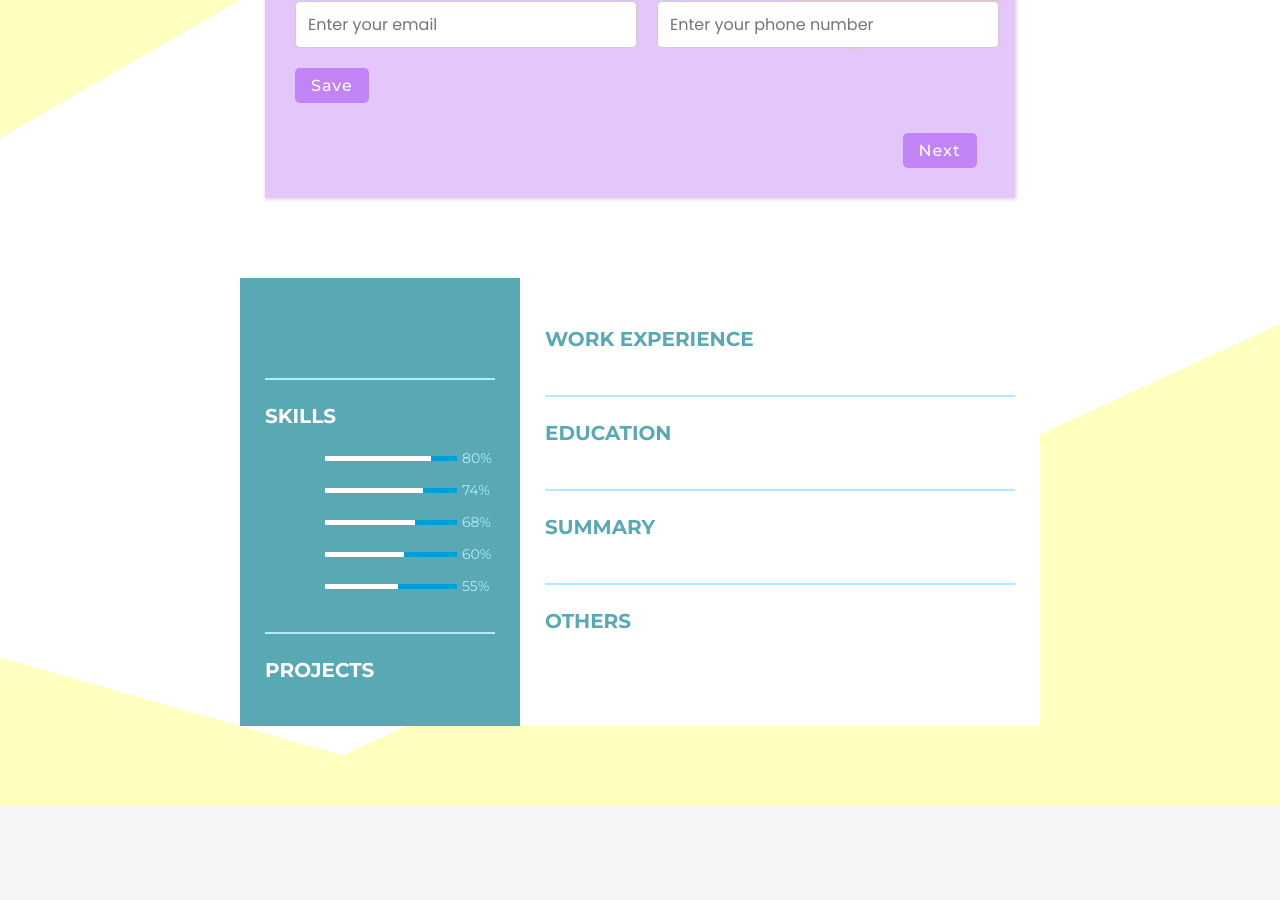
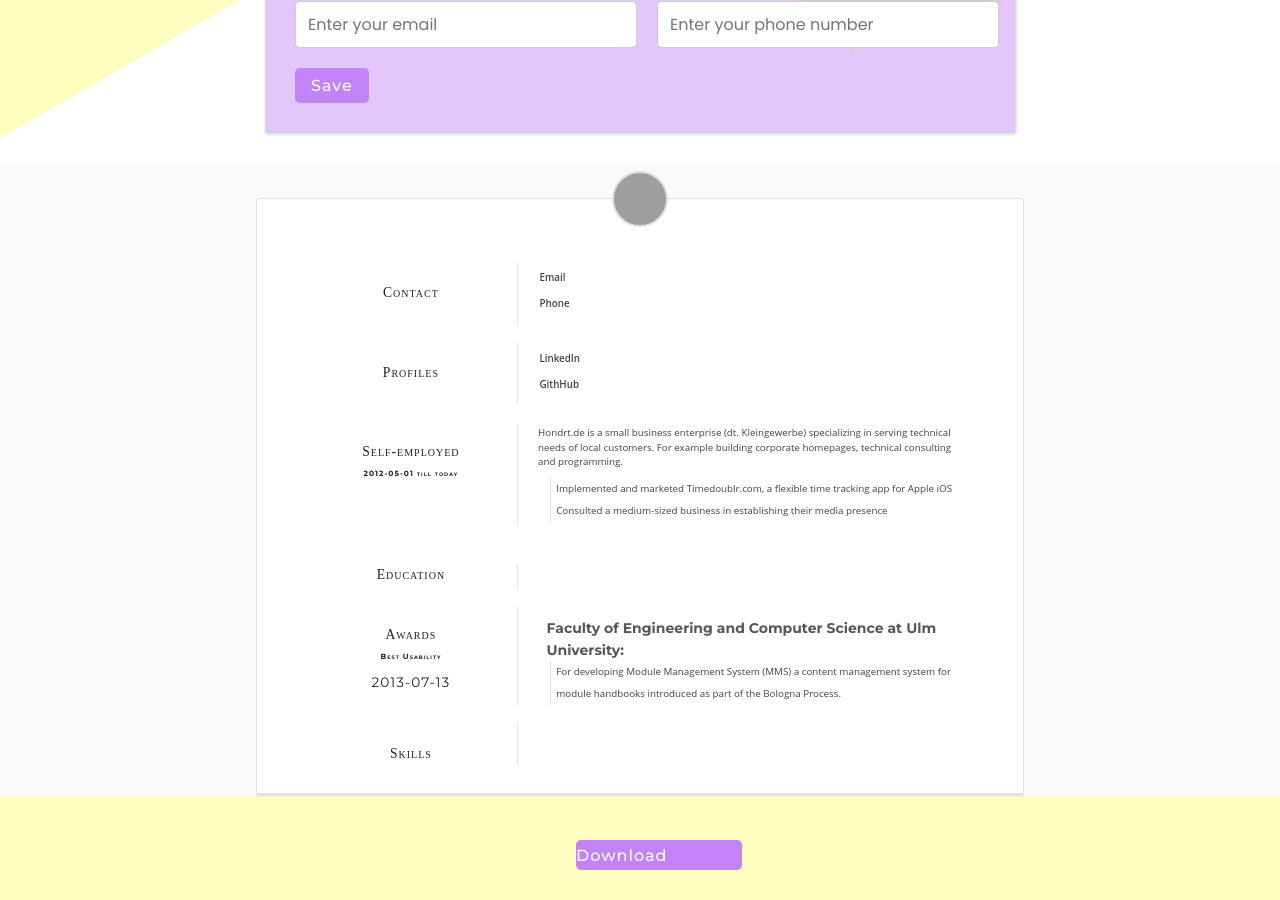
Before and after one commit to Raj0603/AI_CVMAKER, a React (Vite) app: page /Body in a window 1280 px wide. Shown: the part 500-1400 px from the top of the page. Before the commit the page ends 1306 px from the top, so only its background shows below. Built offline with nearby package versions, Linux system fonts and the light colour scheme; grey boxes are pictures that could not be loaded.

Commit message:
Template 2

```diff
--- a/package.json
+++ b/package.json
@@ -25,6 +25,7 @@
     "react-google-login": "^5.2.2",
     "react-icons": "^4.4.0",
     "react-router-dom": "^6.4.2",
+    "react-to-print": "^2.14.11",
     "uuid": "^9.0.0"
   },
   "devDependencies": {
--- a/src/Components/Resume/Body/Body.jsx
+++ b/src/Components/Resume/Body/Body.jsx
@@ -1,6 +1,8 @@
 import React, { useRef, useState } from "react";
 
 import Editor from "../Editor/Editor";
+import ReactToPrint from "react-to-print";
+import Resumetemp from "../resume temp/Resumetemp";
 import Resumetemp2 from "../Resume temp 2/Resumetemp2";
 import Navbar from "../../Navbar/Navbar";
 
@@ -60,22 +62,35 @@ function Body() {
 
     <div className={styles.main}>
 
-      <Navbar/>
+      <Navbar />
       <div className={styles.container}>
         <p className={styles.heading}>Resume Builder</p>
         <div className={styles.toolbar}>
 
         </div>
+
+
         <div className={styles.main}>
           <Editor
             sections={sections}
             information={resumeInformation}
             setInformation={setResumeInformation}
           />
-        <Resumetemp2
+          <Resumetemp
             ref={resumeRef}
             sections={sections}
             information={resumeInformation}
+          />
+
+          <ReactToPrint
+            trigger={() => {
+              return (
+                <button className={styles.button}>
+                  Download
+                </button>
+              );
+            }}
+            content={() => resumeRef.current}
           />
         </div>
       </div>
--- a/src/Components/Resume/Body/Body.module.css
+++ b/src/Components/Resume/Body/Body.module.css
@@ -74,3 +74,25 @@
   gap: 30px;
   width: 100%;
 }
+
+.button{
+  width: 13vw;
+  margin-left: 45%;
+  height: 30px;
+  /* padding: 8px 16px; */
+  border-radius: 5px;
+  background-color: #c183f5;
+  color: #fff;
+  outline: none;
+  border: none;
+  font-weight: 500;
+  font-size: 1rem;
+  letter-spacing: 1px;
+  display: flex;
+  gap: 5px;
+  align-items: center;
+  text-align: center;
+  cursor: pointer;
+  transition: 200ms;
+
+}
--- a/src/Components/Resume/Editor/Editor.jsx
+++ b/src/Components/Resume/Editor/Editor.jsx
@@ -662,9 +662,9 @@ function Editor(props) {
         <button className={styles.button} onClick={handleSubmission}>Save</button>
 
       </div>
-      <Link to="/Slider" style={{textDecoration:"none"}}>
+      {/* <Link to="/Slider" style={{textDecoration:"none"}}>
       <button className={`${styles.next} ${styles.button}`}  >Next</button>
-      </Link>
+      </Link> */}
     </div>
   );
 }
--- a/src/Components/Resume/Resume temp 2/Resumetemp2.jsx
+++ b/src/Components/Resume/Resume temp 2/Resumetemp2.jsx
@@ -47,7 +47,8 @@ const Resumetemp2 = forwardRef((props, ref) => {
     }, [props.activeColor]);
 
     return (
-        <div className="resume">
+        <div ref={ref}>
+            <div ref={containerRef} className="resume">
                 <div className="resume_left">
                     <div className="resume_content">
                         <div className="resume_item resume_info">
@@ -224,7 +225,7 @@ const Resumetemp2 = forwardRef((props, ref) => {
                         <ul>
                             <li>
                                 {info.workExp?.details?.map((item) => (
-                                <div  key={item.title}>
+                                    <div key={item.title}>
                                         {item.title ? (
                                             <p >{item.title}</p>
                                         ) : (
@@ -236,7 +237,7 @@ const Resumetemp2 = forwardRef((props, ref) => {
                                             <span />
                                         )}
                                         {item.certificationLink ? (
-                                        <a  href={item.certificationLink}>
+                                            <a href={item.certificationLink}>
                                                 <Paperclip />
                                                 {item.certificationLink}
                                             </a>
@@ -261,7 +262,7 @@ const Resumetemp2 = forwardRef((props, ref) => {
                                         {item.points?.length > 0 ? (
                                             <ul >
                                                 {item.points?.map((elem, index) => (
-                                                <li  key={elem + index}>
+                                                    <li key={elem + index}>
                                                         {elem}
                                                     </li>
                                                 ))}
@@ -335,13 +336,14 @@ const Resumetemp2 = forwardRef((props, ref) => {
                     </div>
                     <div className="resume_item resume_hobby">
                         <div className="title">
-                        <p className="bold">Others</p>
+                            <p className="bold">{info?.other?.title}</p>
                         </div>
                         <p>{info?.other?.detail}</p>
 
                     </div>
                 </div>
             </div >
+        </div>
     )
 });
 export default Resumetemp2
--- a/src/Components/Resume/resume temp/Resumetemp.jsx
+++ b/src/Components/Resume/resume temp/Resumetemp.jsx
@@ -1,8 +1,52 @@
 import "./Resumetemp.css"
+import React, { forwardRef, useEffect, useRef, useState } from "react";
+import {
+  AtSign,
+  Calendar,
+  GitHub,
+  Linkedin,
+  MapPin,
+  Paperclip,
+  Phone,
+} from "react-feather";
 
-function Resumetemp() {
+const Resumetemp = forwardRef((props, ref) => {
+
+  const information = props.information;
+  const sections = props.sections;
+  const containerRef = useRef();
+
+  // const [columns, setColumns] = useState([[], []]);
+  // const [source, setSource] = useState("");
+  // const [target, seTarget] = useState("");
+
+  const info = {
+    workExp: information[sections.workExp],
+    project: information[sections.project],
+    skills: information[sections.skills],
+    education: information[sections.education],
+    basicInfo: information[sections.basicInfo],
+    summary: information[sections.summary],
+    other: information[sections.other],
+  };
+
+  const getFormattedDate = (value) => {
+    if (!value) return "";
+    const date = new Date(value);
+
+    return `${date.getDate()}/${date.getMonth() + 1}/${date.getFullYear()}`;
+  };
+
+  useEffect(() => {
+    const container = containerRef.current;
+    if (!props.activeColor || !container) return;
+
+    container.style.setProperty("--color", props.activeColor);
+  }, [props.activeColor]);
+
   return (
-    <div className="resume-wrapper">
+    <div ref={ref}>
+      <div ref={containerRef} className="resume-wrapper">
         <article className="paper">
           <header className="rtheader">
             <div className="header-content">
@@ -10,11 +54,9 @@ function Resumetemp() {
                 <div className="pic"></div>
               </div>
               <div className="header-text">
-              <p className="rt-p">
-                <span className="first-name">Tim</span>
-                Daubenschütz
+                <p className="rt-p">{info.basicInfo?.detail?.name}
                 </p>
-              <p className="subtitle">Bachelor of Science (almost)</p>
+                <p className="subtitle">{info.basicInfo?.detail?.title}</p>
               </div>
             </div>
           </header>
@@ -28,24 +70,32 @@ function Resumetemp() {
                   Contact
                 </div>
                 <div className="content-text">
-                <ul>
-                  <li>Website</li>
-                  <li>daubenschuetz.de</li>
-                </ul>
+
                   <ul>
                     <li>Email</li>
-                  <li>tim.daubenschuetz@gmail.com</li>
+                    <li>{info.basicInfo?.detail?.email ? (
+                      <a>  {info.basicInfo?.detail?.email} </a>
+                    ) : (
+                      <span />
+                    )}</li>
                   </ul>
                   <ul>
                     <li>Phone</li>
-                  <li>+49 123 456 78</li>
+                    <li>{info.basicInfo?.detail?.phone ? (
+                      <a >
+                        {info.basicInfo?.detail?.phone}
+                      </a>
+                    ) : (
+                      <span />
+                    )}</li>
                   </ul>
+
                 </div>
               </div>
             </section>
 
             {/* <!-- LOCATION --> */}
-          <section className="content">
+            {/* <section className="content">
               <div className="row">
                 <div className="content-cat">
                   Location
@@ -69,7 +119,7 @@ function Resumetemp() {
                   </ul>
                 </div>
               </div>
-          </section>
+            </section> */}
 
             {/* <!-- PROFILES --> */}
             <section className="content">
@@ -79,21 +129,25 @@ function Resumetemp() {
                 </div>
                 <div className="content-text">
                   <ul>
-                  <li>Twitter</li>
-                  <li>
-                    {/* <a >@TimDaub</a> */}
-                  </li>
+                    <li>LinkedIn</li>
+                    <li>{info.basicInfo?.detail?.linkedin ? (
+                      <a >
+                        <Linkedin /> {info.basicInfo?.detail?.linkedin}
+                      </a>
+                    ) : (
+                      <span />
+                    )}</li>
                   </ul>
                   <ul>
-                  <li>Codepen</li>
+                    <li>GithHub</li>
                     <li>
-                    {/* <a >@TimDaub</a> */}
-                  </li>
-                </ul>
-                <ul>
-                  <li>Github</li>
-                  <li>
-                    {/* <a >@TimDaub</a> */}
+                      {info.basicInfo?.detail?.github ? (
+                        <a >
+                          <GitHub /> {info.basicInfo?.detail?.github}
+                        </a>
+                      ) : (
+                        <span />
+                      )}
                     </li>
                   </ul>
                 </div>
@@ -114,28 +168,86 @@ function Resumetemp() {
               </div>
             </section>
             <section className="content">
+              {info.workExp?.details?.map((item) => (
                 <div className="row">
+                  {/* {item.title ? (
+                                            <p >{item.title}</p>
+                                        ) : (
+                                            <span />
+                                        )} */}
                   <div className="content-cat big-text">
-                Ulm University
-                <p className="cc-p">2013-09-01 till today</p>
+                    {item.companyName ? (
+                      <p className=" big-text">{item.companyName}</p>
+                    ) : (
+                      <span />
+                    )}
+                    <p className="cc-p expdates">{item.startDate && item.endDate ? (
+                      <div >{getFormattedDate(item.startDate)}-
+                        {getFormattedDate(item.endDate)}
+                      </div>
+                    ) : (
+                      <div />
+                    )}</p>
                   </div>
                   <div className="content-text work-listing">
-                <p className="cc-p">Development of Module Management System (MMS), a content management system for studycourse module handbooks introduced as part of the Bologna Process. Feature requirements included: versioning of every resource, a complex editorial process, visual representation of high level data structures (e.g. trees) and a flexible, RESTful API.</p>
-                <p className="highlight">Won the Software Construction (dt. Softwaregrundprojekt) className challenge for best usability and got employed by university</p>
+                    <p className="cc-p">{item.points?.length > 0 ? (
+                      <ul >
+                        {item.points?.map((elem, index) => (
+                          <li key={elem + index}>
+                            {elem}
+                          </li>
+                        ))}
+                      </ul>
+                    ) : (
+                      <span />
+                    )}</p>
+                    <p className="highlight">{item.points?.length > 0 ? (
+                      <ul >
+                        {item.points?.map((elem, index) => (
+                          <li key={elem + index}>
+                            {elem}
+                          </li>
+                        ))}
+                      </ul>
+                    ) : (
+                      <span />
+                    )}</p>
                   </div>
                 </div>
+              ))}
             </section>
 
             <section className="content">
               <div className="row">
                 <div className="content-cat">
                   Education
-                <p className="cc-p">2011-10-01 till</p>
-                <p style={{ marginTop: "0.25em" }}>2015-02-14</p>
+                  {info.education?.details?.map((item) => (
+                    <p className="cc-p , edudates">{item.startDate && item.endDate ? (
+                      <div >{getFormattedDate(item.startDate)} -
+                        {getFormattedDate(item.endDate)}
+                      </div>
+                    ) : (
+                      ""
+                    )}
+
+                    </p>
+                  ))}
                 </div>
                 <div className="content-text work-listing education-listing">
-                <p className="heading">Ulm University</p>
-                <p className="highlight">Media Informatics (Bachelor of Science)</p>
+                  {info.education?.details?.map((item) => (
+                    <p className="heading">{item.college ? (
+                      <p >{item.college}</p>
+                    ) : (
+                      <span />
+                    )}</p>
+                  ))}
+                  {info.education?.details?.map((item) => (
+                    <p className="highlight">{item.title ? (
+                      <p >{item.title}</p>
+                    ) : (
+                      <span />
+                    )}</p>
+                  ))}
                 </div>
               </div>
             </section>
@@ -162,28 +274,21 @@ function Resumetemp() {
                 <div className="content-text skills-listing">
                   <ul>
                     <li>
-                    Web
-                    <span>(Master)</span>
-                    <p className="highlight">Node.js</p>
-                    <p className="highlight">Angular.js</p>
+                      {info.skills.points[0]}
                     </li>
                     <li>
-                    Mobile
-                    <span>(Advanced)</span>
-                    <p className="highlight">Cocoa</p>
+                      {info.skills.points[1]}
                     </li>
                   </ul>
                   <ul>
                     <li>
-                    Languages
-                    <span>(Master)</span>
-                    <p className="highlight">Javascript</p>
+                      {info.skills.points[2]}
                     </li>
                     <li>
-                    Software
-                    <span>(Advanced)</span>
-                    <p className="highlight">Adobe Photoshop</p>
-                    <p className="highlight">Adobe InDesign</p>
+                      {info.skills.points[4]}
+                    </li>
+                    <li>
+                      {info.skills.points[5]}
                     </li>
                   </ul>
                 </div>
@@ -195,7 +300,7 @@ function Resumetemp() {
         </article>
 
       </div>
+    </div>
   )
-
-}
+});
 export default Resumetemp
```
Also changed, not shown: src/Components/Resume/resume temp/Resumetemp.css (+8 -0 lines), 1 other file (tests, documents, lock files or other folders). Lines whose indentation alone changed are shown as unchanged.
